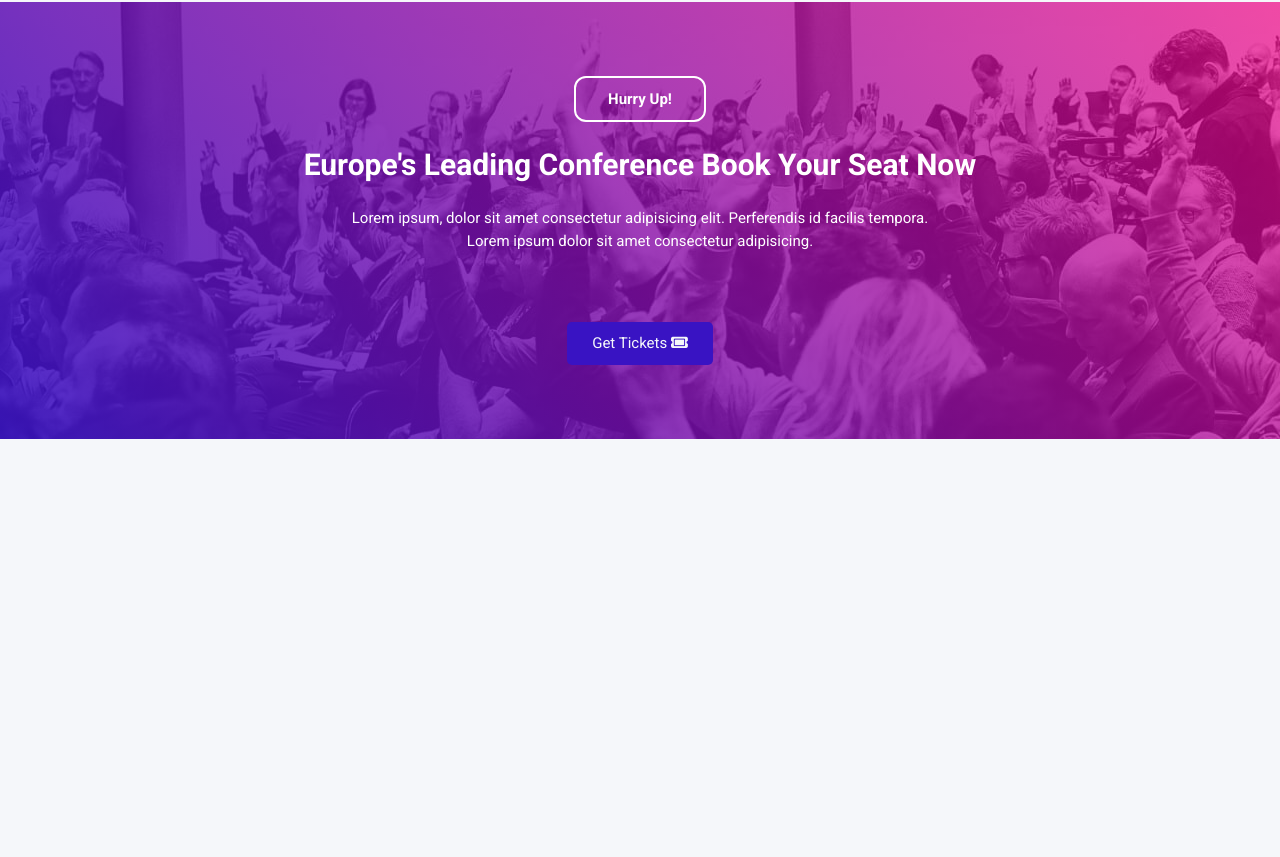
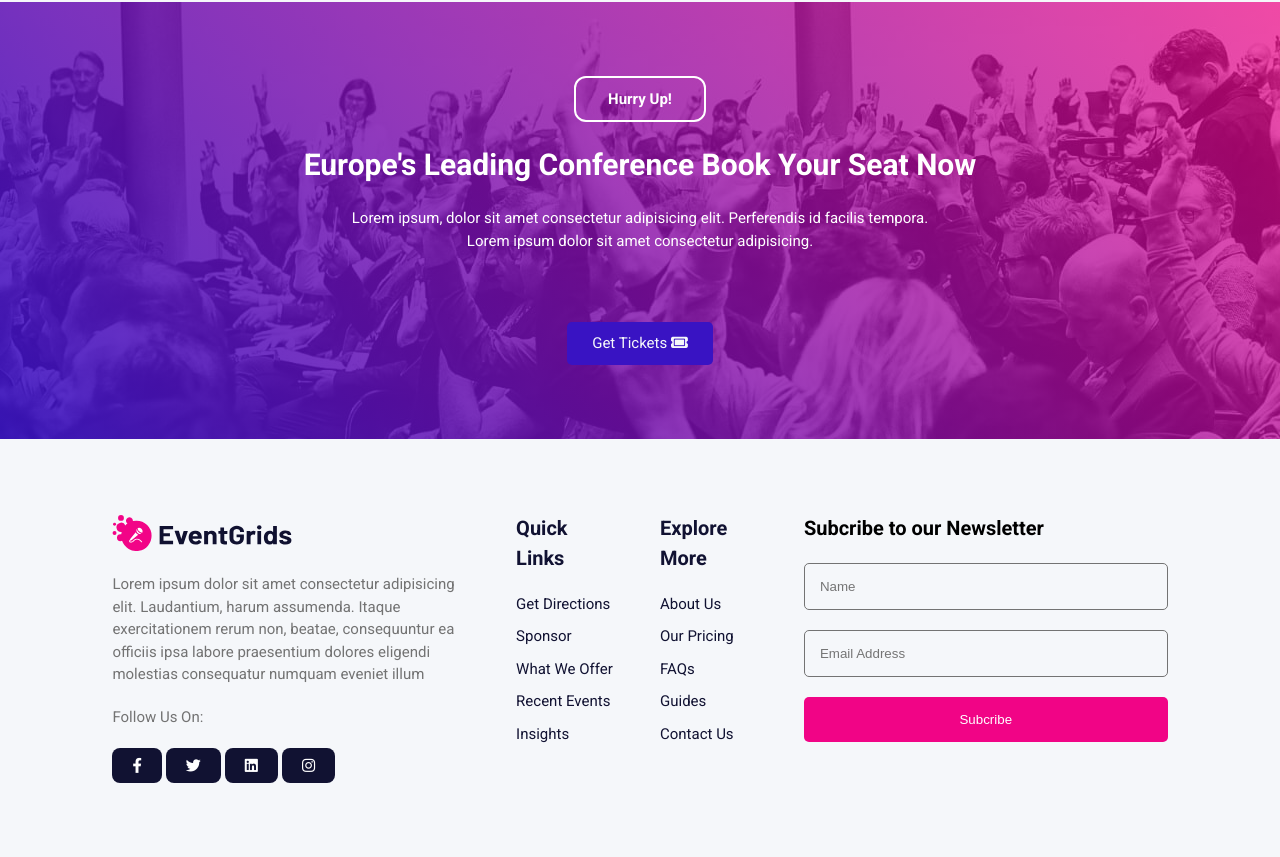
Before and after one commit to Phazerous/events-grid-project, a plain HTML site: page up/index.html in a window 1280 px wide. Shown: the part 6220-7077 px from the top of the page. Before the commit the page ends 6659 px from the top, so only its background shows below. Drawn offline with Linux system fonts and the light colour scheme.

Commit message:
@EventGrid
Footer Completed

```diff
--- a/scss/break-points/_600.scss
+++ b/scss/break-points/_600.scss
@@ -50,4 +50,8 @@
       }
     }
   }
+
+  .footer {
+    flex-direction: column;
+  }
 }
--- /dev/null
+++ b/scss/website-sections/_footer.scss
@@ -0,0 +1,119 @@
+@use '../general-styles/colors' as clrs;
+@use '../general-styles/typography' as type;
+@use '../general-styles/padding' as pad;
+
+.footer {
+  width: 100%;
+  display: flex;
+  justify-content: space-between;
+  gap: 4rem;
+  // flex-wrap: wrap;
+
+  &__social,
+  &__quick-links,
+  &__explore,
+  &__news-letter {
+    display: flex;
+    flex-direction: column;
+    gap: 2rem;
+  }
+
+  &__social {
+    &--logo {
+      width: 18rem;
+
+      & img {
+        object-fit: contain;
+      }
+    }
+
+    &--para {
+      color: clrs.color-type('5');
+      margin-bottom: 0;
+    }
+
+    & div:last-child {
+      display: flex;
+      column-gap: 0.4rem;
+
+      i {
+        padding: pad.padding-st-v('s') pad.padding-st-h('s');
+        background-color: clrs.color-type('2');
+        font-size: type.font-size-st('sc');
+        border-radius: 0.8rem;
+        color: #fff;
+
+        &:hover {
+          background-color: clrs.color-type('3');
+          transition: all 0.25s ease-in-out;
+        }
+      }
+    }
+  }
+
+  &__quick-links,
+  &__explore {
+    &--title {
+      transition: all 0.25s ease-in-out;
+      cursor: pointer;
+
+      &:hover {
+        color: clrs.color-type('3');
+        transition: all 0.25s ease-in-out;
+      }
+    }
+
+    &--links {
+      display: flex;
+      flex-direction: column;
+      row-gap: 1rem;
+
+      font-size: type.font-size-st('sc');
+
+      & a {
+        color: clrs.color-type('2');
+
+        &:hover {
+          color: clrs.color-type('3');
+        }
+      }
+    }
+  }
+
+  &__social {
+    flex-basis: 35%;
+  }
+
+  &__quick-links {
+    flex-basis: 10%;
+  }
+
+  &__explore {
+    flex-basis: 10%;
+  }
+
+  &__news-letter {
+    flex-basis: 35%;
+
+    &--title {
+      font-size: type.font-size-st('m');
+    }
+
+    & input[type='text'] {
+      border: 1px solid clrs.color-type('5');
+      padding: pad.padding-st-v('m');
+    }
+
+    & input[type='button'] {
+      color: #fff;
+      padding: pad.padding-st-v('m');
+      background-color: clrs.color-theme('2');
+      transition: all 0.25s ease-in-out;
+
+      &:hover {
+        background-color: clrs.color-theme('3');
+        transition: all 0.25s ease-in-out;
+      }
+    }
+  }
+}
--- a/scss/website-sections/_index.scss
+++ b/scss/website-sections/_index.scss
@@ -8,3 +8,4 @@
 @forward 'blogs';
 @forward 'cta';
 @forward 'countdown';
+@forward 'footer';
--- a/up/index.html
+++ b/up/index.html
@@ -759,6 +759,78 @@
           >Get Tickets <i class="fa-solid fa-ticket"></i
         ></a>
       </section>
+
+      <footer class="footer overall-layout section__padding">
+        <div class="footer__social">
+          <figure class="footer__social--logo">
+            <img
+              src="./images/footer/dark-logo.svg"
+              alt="Social" />
+          </figure>
+
+          <p class="footer__social--para section__para">
+            Lorem ipsum dolor sit amet consectetur adipisicing elit. Laudantium,
+            harum assumenda. Itaque exercitationem rerum non, beatae,
+            consequuntur ea officiis ipsa labore praesentium dolores eligendi
+            molestias consequatur numquam eveniet illum
+          </p>
+
+          <p class="footer__social--para section__para">Follow Us On:</p>
+
+          <div>
+            <i class="fa-brands fa-facebook-f"></i>
+            <i class="fa-brands fa-twitter"></i>
+            <i class="fa-brands fa-linkedin"></i>
+            <i class="fa-brands fa-instagram"></i>
+          </div>
+        </div>
+
+        <div class="footer__quick-links">
+          <h2 class="footer__quick-links--title section__subtitle">
+            Quick Links
+          </h2>
+
+          <ul class="footer__quick-links--links">
+            <a href="#">Get Directions</a
+            ><a href="#">Sponsor</a
+            ><a href="#">What We Offer</a
+            ><a href="#">Recent Events</a
+            ><a href="#">Insights</a>
+          </ul>
+        </div>
+
+        <div class="footer__explore">
+          <h2 class="footer__explore--title section__subtitle">Explore More</h2>
+
+          <ul class="footer__explore--links">
+            <a href="#">About Us</a
+            ><a href="#">Our Pricing</a
+            ><a href="#">FAQs</a
+            ><a href="#">Guides</a
+            ><a href="#">Contact Us</a>
+          </ul>
+        </div>
+
+        <form
+          action="#"
+          class="footer__news-letter">
+          <h2 class="footer__news-letter--title">Subcribe to our Newsletter</h2>
+
+          <input
+            type="text"
+            placeholder="Name"
+            class="footer__news-letter--name" />
+          <input
+            type="text"
+            placeholder="Email Address"
+            class="footer__news-letter--email" />
+
+          <input
+            type="button"
+            value="Subcribe"
+            class="footer__news-letter--subcribe" />
+        </form>
+      </footer>
     </main>
     <script src="/up/js/main.js"></script>
   </body>
```
Also changed, not shown: up/css/main.css, 1 other file.
